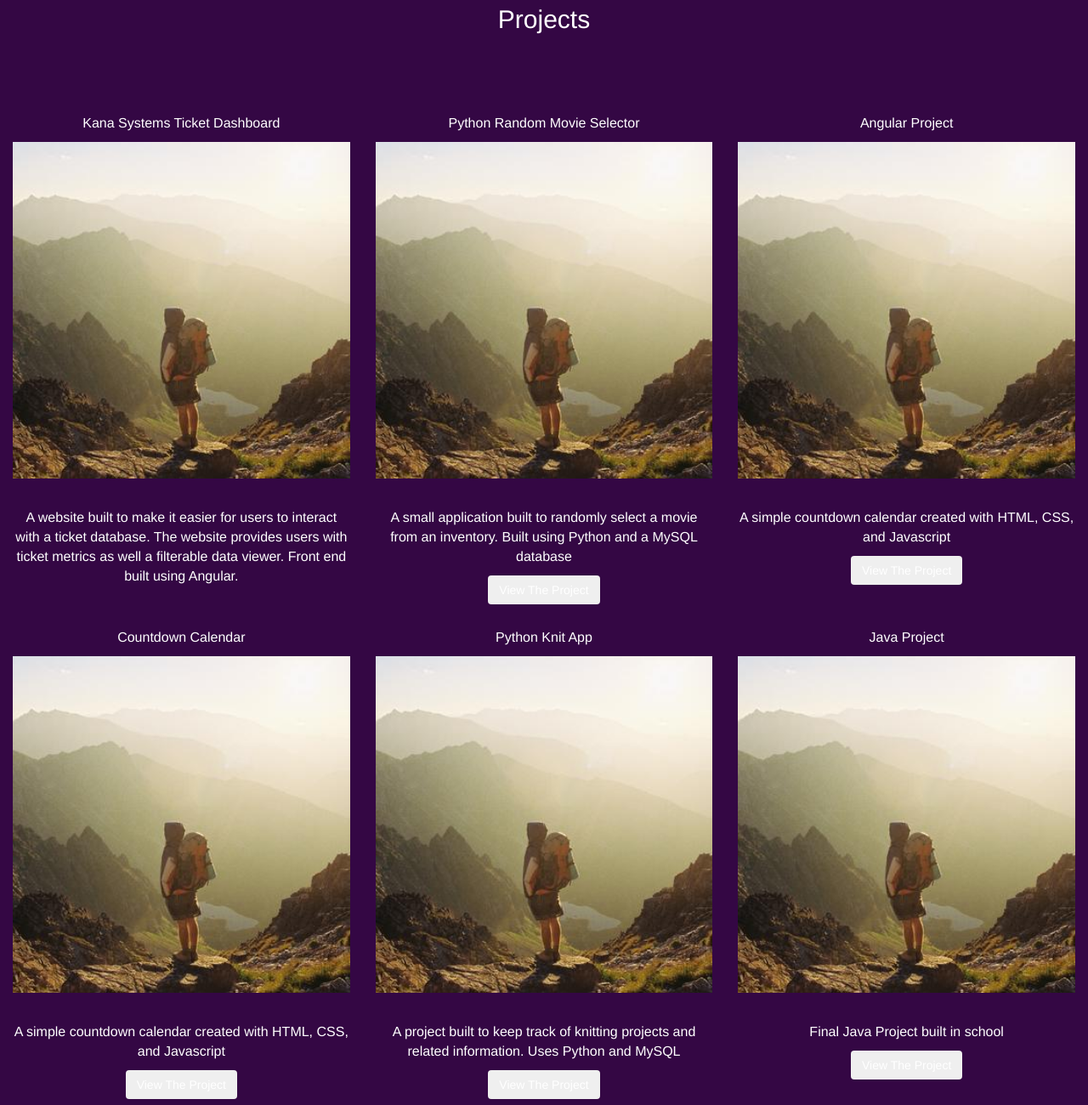
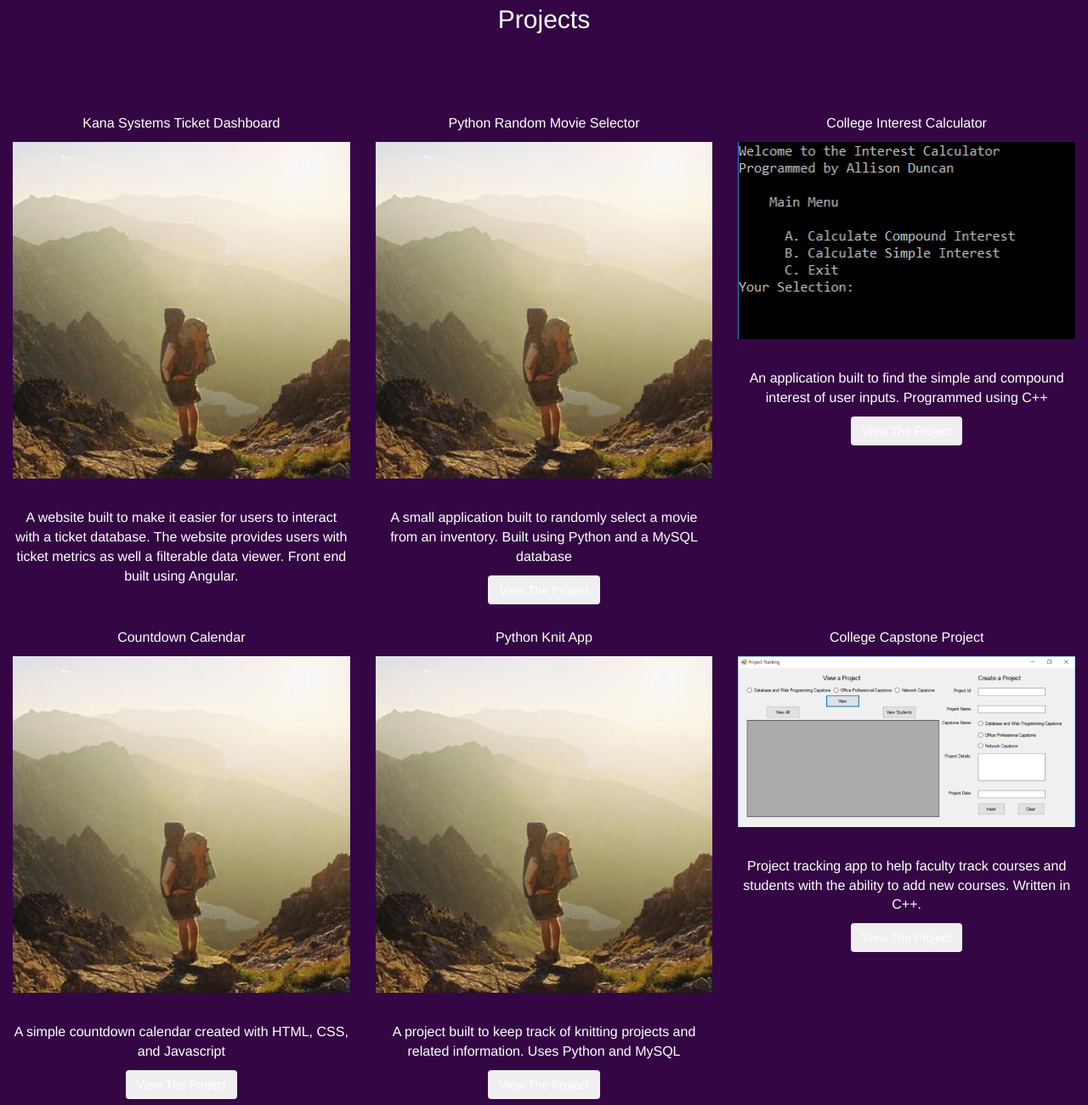
Before and after one commit to AllisonDuncan/allisonduncan.github.io, a plain HTML site: page index.html in a window 1280 px wide. Shown: the part 860-2160 px from the top of the page at 85% size. Drawn offline with nearby package versions, Linux system fonts and the light colour scheme.

Commit message:
update two projects with actual photos

```diff
--- a/index.html
+++ b/index.html
@@ -70,10 +70,10 @@
         <button type="button" class="btn" href="https://github.com/AllisonDuncan/movie-picker">View The Project</button>
       </div>
       <div class="col-sm-4">
-        <p>Angular Project</p>
-        <img src="assets/placeholder.jpg" class="img-responsive margin" style="width:100%" alt="Image">
-        <p>A simple countdown calendar created with HTML, CSS, and Javascript</p>
-        <button type="button" class="btn" href="#">View The Project</button>
+        <p>College Interest Calculator</p>
+        <img src="assets/MainMenu.PNG" class="img-responsive margin" style="width:100%" alt="Image">
+        <p>An application built to find the simple and compound interest of user inputs. Programmed using C++</p>
+        <button type="button" class="btn" href="https://github.com/AllisonDuncan/final-project">View The Project</button>
       </div>
     </div>
     <div class="row" style="margin-top: 2em;">
@@ -90,10 +90,10 @@
         <button type="button" class="btn" href="#">View The Project</button>
       </div>
       <div class="col-sm-4">
-        <p>Java Project</p>
-        <img src="assets/placeholder.jpg" class="img-responsive margin" style="width:100%" alt="Image">
-        <p>Final Java Project built in school</p>
-        <button type="button" class="btn" href="#">View The Project</button>
+        <p>College Capstone Project</p>
+        <img src="assets/ProjectFirstScreen.PNG" class="img-responsive margin" style="width:100%" alt="Image">
+        <p>Project tracking app to help faculty track courses and students with the ability to add new courses. Written in C++.</p>
+        <button type="button" class="btn" href="https://github.com/AllisonDuncan/capstone-project">View The Project</button>
       </div>
       </div>
   </div><!-- End Projects -->
```
Also changed, not shown: assets/MainMenu.PNG (added), assets/ProjectFirstScreen.PNG (added).
